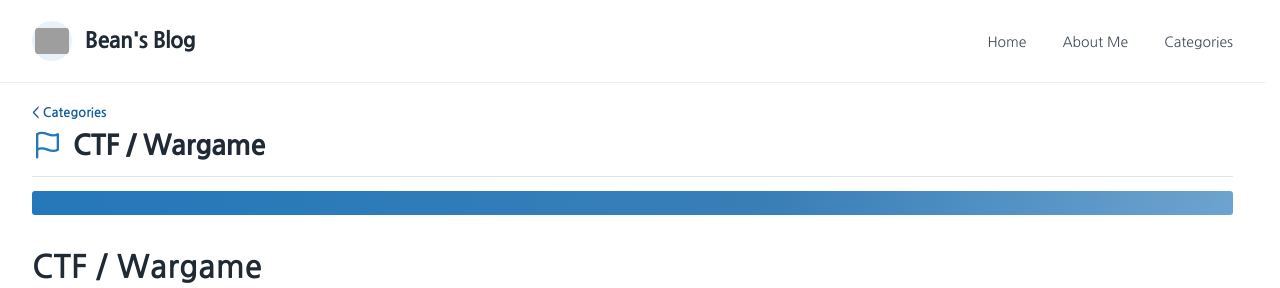
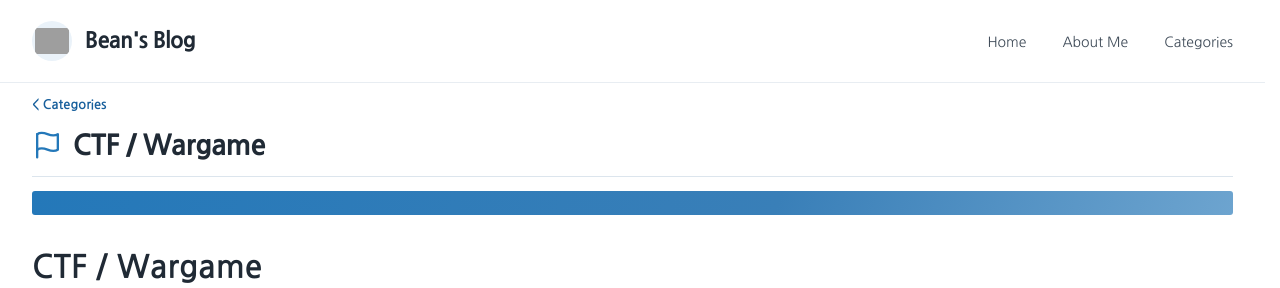
Before and after one commit to BEAN-CMD418/bean-cmd418.github.io, a Jekyll site: the page built from ctf/index.md, in a window 1280 px wide. Shown: the top 288 px of the page. Built offline with Jekyll 4.4.1, drawn with Linux system fonts in a browser that asks for light colours; some web fonts are replaced; grey boxes are pictures that could not be loaded.

Commit message:
Move category back link slightly upward

```diff
--- a/assets/css/bean-theme.css
+++ b/assets/css/bean-theme.css
@@ -325,7 +325,7 @@ pre { overflow-x: auto; padding: 16px; background: #f2f5f8; border: 1px solid va
 }
 .page-content .category-back-link {
   position: absolute;
-  top: -23px;
+  top: -31px;
   left: 0;
   display: inline-block;
   margin: 0;
```
